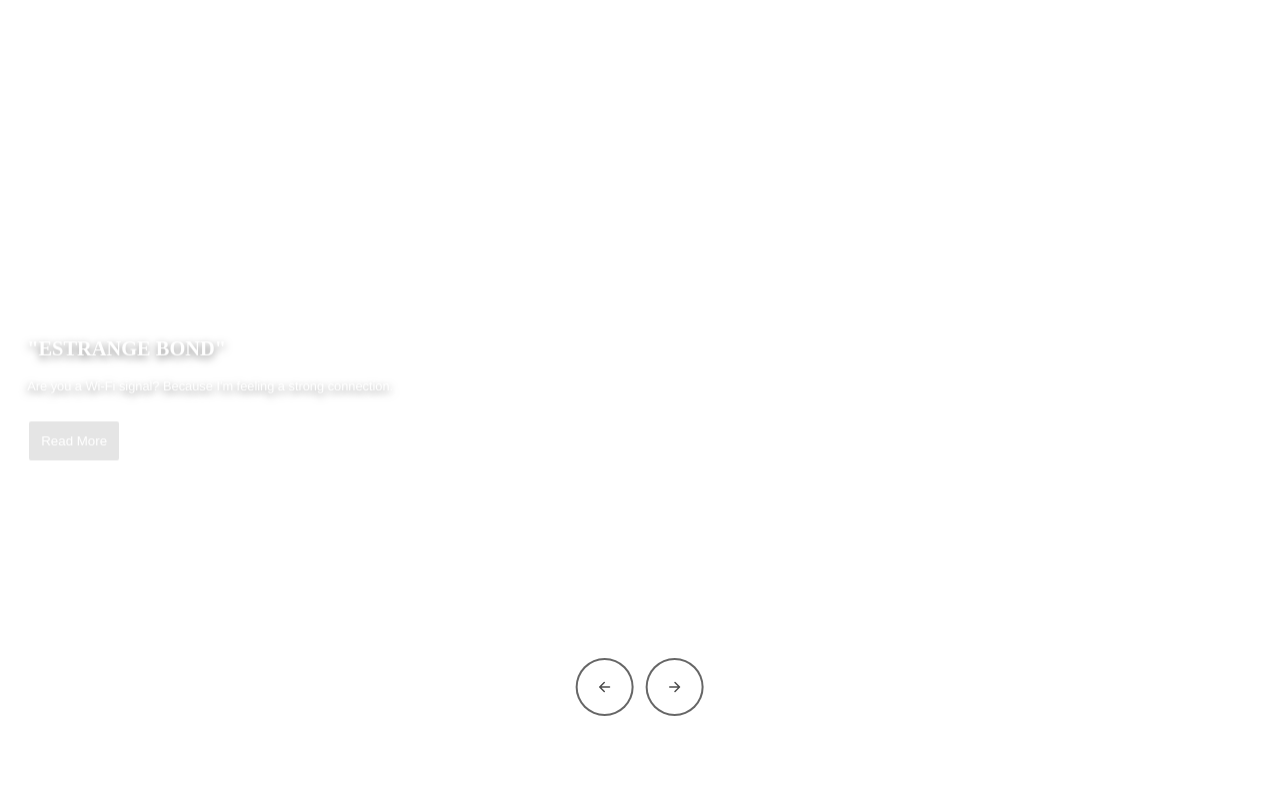
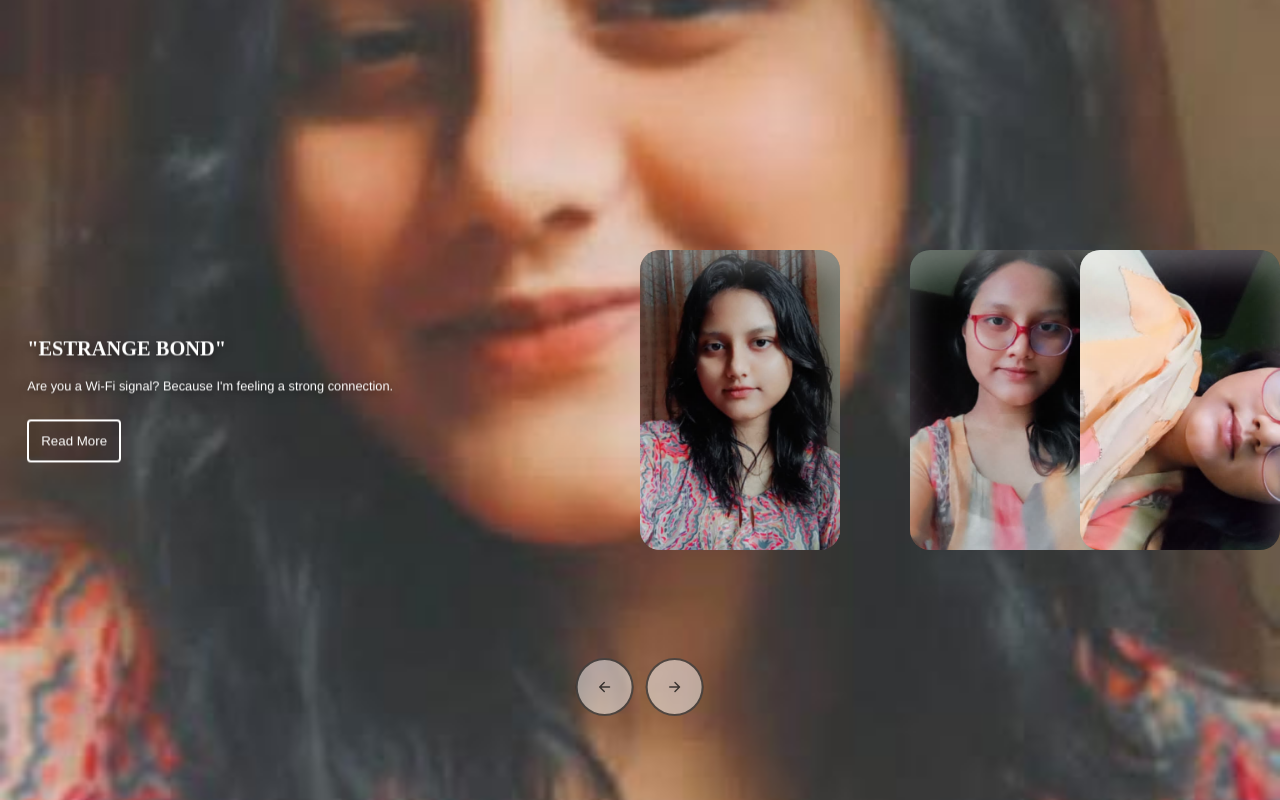
Before and after one commit to TasfinDev/Samantha, a plain HTML site: page index.html in a window 1280 px wide. Drawn offline with nearby package versions, Linux system fonts and the light colour scheme.

Commit message:
Update index.html

```diff
--- a/index.html
+++ b/index.html
@@ -9,27 +9,27 @@
 <body>
     <main>
         <ul class='slider'>
-          <li class='item' style="background-image: url('./')">
+          <li class='item' style="background-image: url('./Messenger_creation_6168EF5D-923D-4473-8A39-E093DC2E6E4B.jpeg')">
             <div class='content'>
               <h2 class='title'>"Instant Spark"</h2>
               <p class='description'> Are you sure you're not secretly a magician? Because every time you smile, you make my day a whole lot brighter. 😊</p>
               <button>Read More</button>
             </div>
           </li>
-          <li class='item' style="background-image: url('./')">
+          <li class='item' style="background-image: url('./IMG_20250620_120916_018.jpg')">
             <div class='content'>
               <h2 class='title'>"Estrange Bond"</h2>
               <p class='description'> Are you a Wi-Fi signal? Because I'm feeling a strong connection.</p>
               <button>Read More</button>
             </div>
           </li>
-          <li class='item' style="background-image: url('./')">
+          <li class='item' style="background-image: url('./image.png')">
             <div class='content'>
               <h2 class='title'>"Magnetic Word"</h2>
               <p class='description'>If being beautiful was a crime, you'd be on the most wanted list.</button>
             </div>
           </li>
-          <li class='item' style="background-image: url('./')">
+          <li class='item' style="background-image: url('./image (1) (1).png')">
             <div class='content'>
               <h2 class='title'>"Last Trace Of Us"</h2>
               <p class='description'>
@@ -38,7 +38,7 @@
               <button>Read More</button>
             </div>
           </li>
-          <li class='item' style="background-image: url('./')">
+          <li class='item' style="background-image: url('./image (2).png')">
             <div class='content'>
               <h2 class='title'>"Strings of Sweetness"</h2>
               <p class='description'>
```
